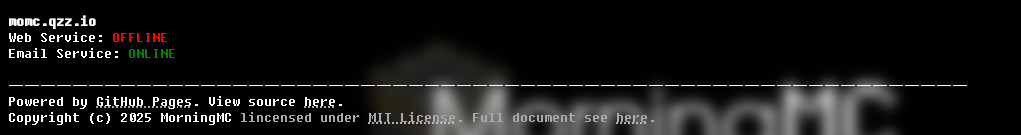
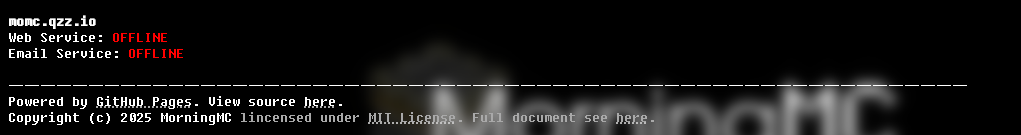
Before and after one commit to MorningMC/MorningMC.github.io, a plain HTML site: page debug.html in a window 1280 px wide. Shown: the part 283-418 px from the top of the page, without its empty margins (0-1021 px from the left). Drawn offline with Linux system fonts and the light colour scheme; a web font is replaced by a local one.

Commit message:
Updated website status

```diff
--- a/debug.html
+++ b/debug.html
@@ -17,7 +17,7 @@ Email Service: <span style="color: red">OFFLINE</span>
 
 <b>momc.qzz.io</b>
 Web Service: <span style="color: red">OFFLINE</span>
-Email Service: <span style="color: green">ONLINE</span>
+Email Service: <span style="color: red">OFFLINE</span>
 		</pre>
 	</body>
 </html>
```
